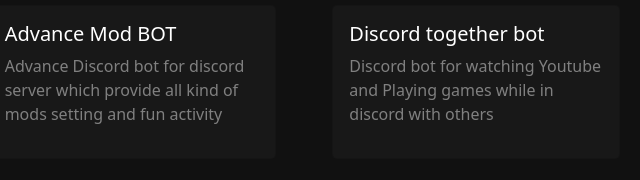
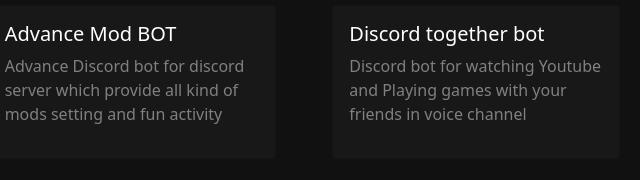
Before and after one commit to AnshulxD/discord-portfolio-anshul, a plain HTML site: page index.html in a window 1280 px wide. Shown: the part 356-536 px from the top of the page, 492-1132 px from the left. Drawn offline with nearby package versions, Linux system fonts and the light colour scheme; a web font is replaced by a local one.

Commit message:
Update index.html

```diff
--- a/index.html
+++ b/index.html
@@ -82,7 +82,7 @@
                     <div class="card mb-3 h-100" style="max-width: 18rem;">
                         <div class="card-body">
                             <h5 class="card-title">Discord together bot</h5>
-                            <p class="card-text">Discord bot for watching Youtube and Playing games while in discord with others</p>
+                            <p class="card-text">Discord bot for watching Youtube and Playing games with your friends in voice channel</p>
                         </div>
                     </div>
                 </div>
```
